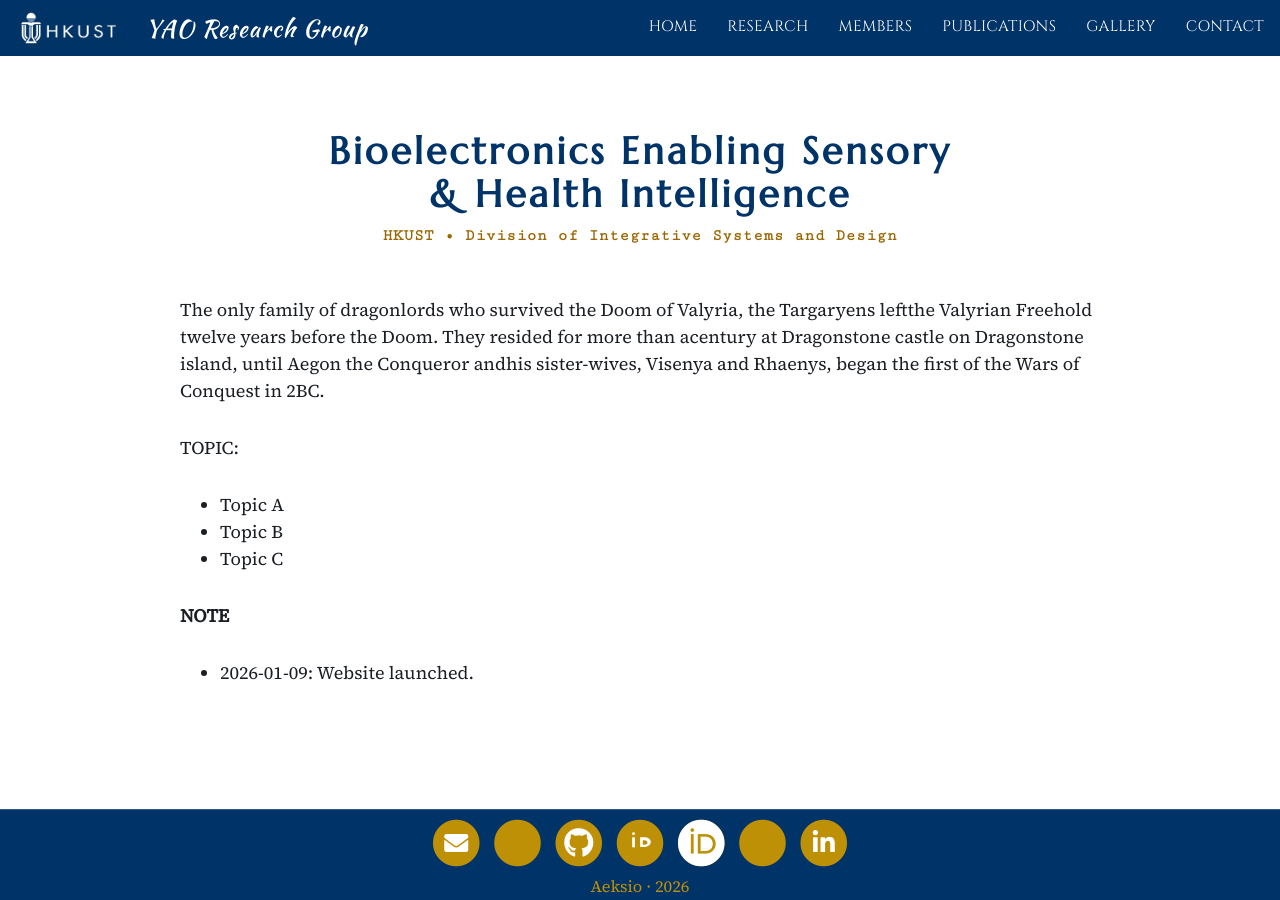
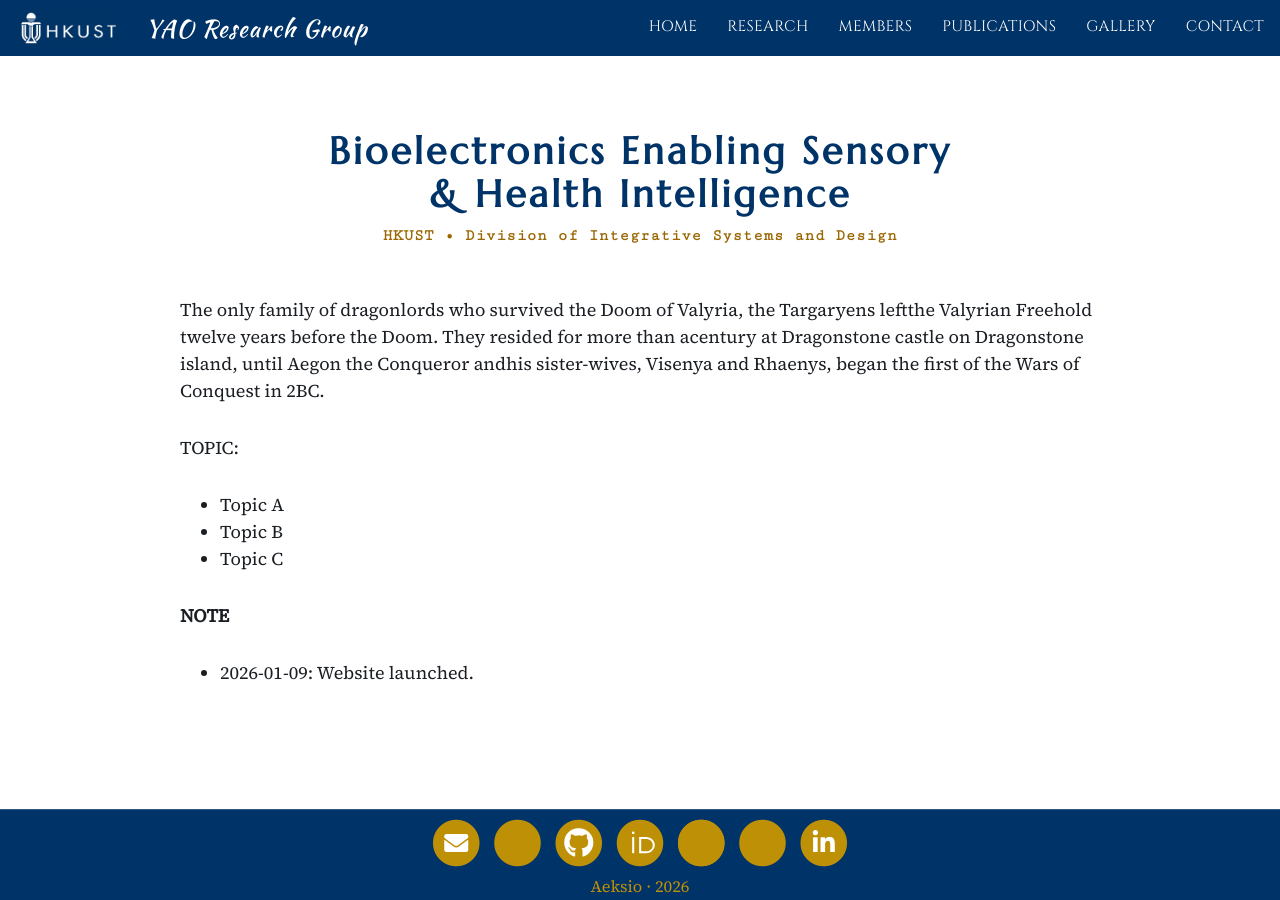
Before and after one commit to Arthys86/website, a Jekyll site: the page built from index.md, in a window 1280 px wide. Built offline with Jekyll 4.4.1, drawn with Linux system fonts in a browser that asks for light colours; nearby versions of some CDN libraries; a style sheet for code colours, icons or effects is not loaded.

Commit message:
Update footer.html

```diff
--- a/_includes/footer.html
+++ b/_includes/footer.html
@@ -45,16 +45,16 @@
 
                 <svg viewBox="0 0 24 24" style="
                     fill: white;
-                    width: 1.4em;
-                    height: 1.4em;
+                    width: 1.7em;
+                    height: 1.7em;
                     position: absolute;
-                    left: 50%;
+                    left: 50.5%;
                     top: 50%;
                     transform: translate(-50%, -50%);
                     z-index: 10;">
-                  <circle cx="7.37" cy="5.36" r="1" />
-                  <rect x="6.39" y="7.91" width="1.98" height="7.19" />
-                  <path d="M12.1,7.91h3.42c2.59,0,4.22,1.85,4.22,3.43c0,1.58-1.63,3.43-4.22,3.43h-3.42V7.91z M14,13.25h1.29 c1.29,0,2.09-0.99,2.09-1.65s-0.8-1.65-2.09-1.65H14V13.25z"/>
+                  <circle cx="8" cy="6" r="0.8" />
+                  <rect x="7.4" y="8.5" width="1.2" height="9.5" />
+                  <path d="M11.5,8.5 h4 c3.2,0,5.2,2.3,5.2,4.7 c0,2.4-2,4.8-5.2,4.8 h-4 V8.5 z M12.7,9.7 v7.2 h2.8 c2.4,0,4-1.6,4-3.6 s-1.6-3.6-4-3.6 H12.7 z" />
                 </svg>
               </span>
             </a>
@@ -66,7 +66,7 @@
             <a class="footer-icon-link" href="{{ site.social-network-links.orcid }}" target="_blank" aria-label="ORCID">
               <span class="fa-stack" aria-hidden="true">
                 <i class="fas fa-circle fa-stack-2x"></i>
-                <i class="fab fa-orcid fa-stack-1x fa-inverse" style="font-size: 2em;"></i>
+                <i class="fab fa-orcid fa-stack-1x" style="font-size: 2em;"></i>
               </span>
             </a>
           </li>
```
